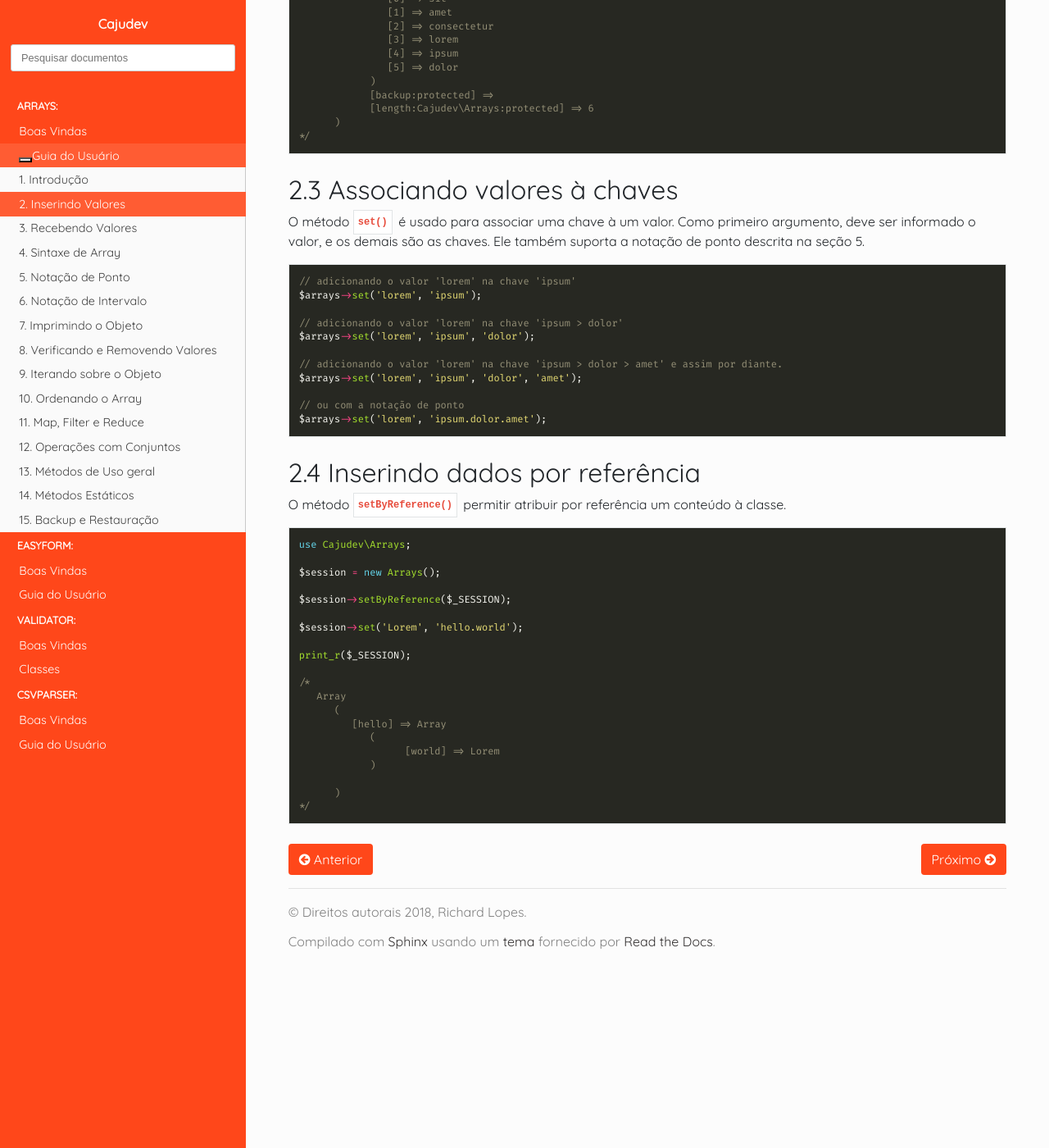
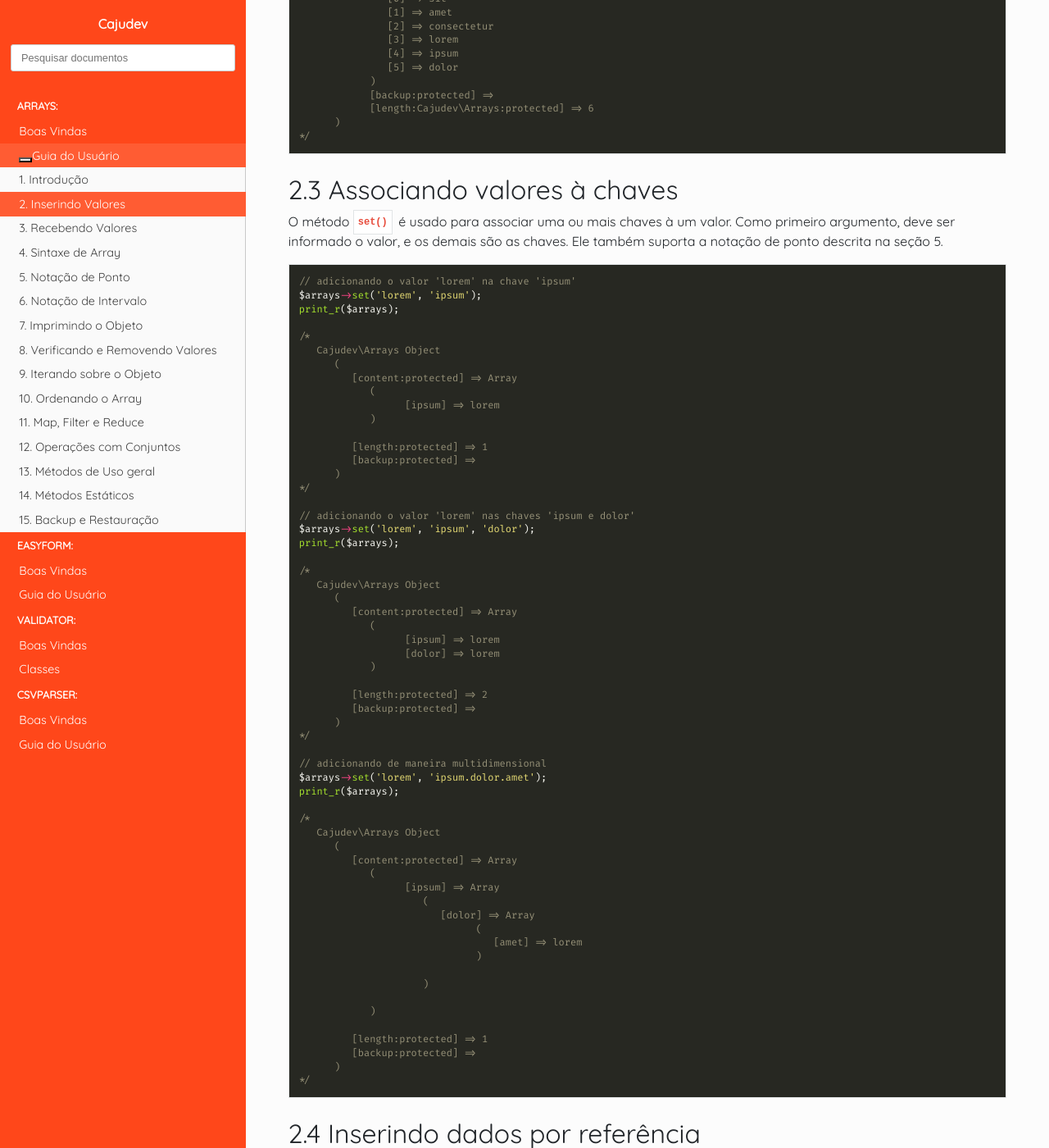
Before and after one commit to cajudev/docs, a Sphinx documentation site: the page built from source/arrays/pages/inserting-values.rst, in a window 1280 px wide and 1400 px high, scrolled down 973 px. Shown: the whole window at 82% size. Built offline with Sphinx 7.4.7 and the Read the Docs theme 2.0.0, drawn with Linux system fonts in a browser that asks for light colours; nearby versions of some CDN libraries; library files that are not in the unit come from our copies; pages that are not in the unit, such as notebooks, are missing from menus.

Commit message:
Alteração Get Set

```diff
--- a/source/arrays/pages/inserting-values.rst
+++ b/source/arrays/pages/inserting-values.rst
@@ -71,22 +71,70 @@ O método ``unshift()`` aceita um número variável de argumentos e serve para a
 2.3 Associando valores à chaves
 -------------------------------
 
-O método ``set()`` é usado para associar uma chave à um valor.  Como primeiro argumento, deve ser
+O método ``set()`` é usado para associar uma ou mais chaves à um valor.  Como primeiro argumento, deve ser
 informado o valor, e os demais são as chaves. Ele também suporta a notação de ponto descrita na seção 5.
 
 .. code:: php
 
    // adicionando o valor 'lorem' na chave 'ipsum'
    $arrays->set('lorem', 'ipsum');
+   print_r($arrays);
 
-   // adicionando o valor 'lorem' na chave 'ipsum > dolor'
+   /*
+      Cajudev\Arrays Object
+         (
+            [content:protected] => Array
+               (
+                     [ipsum] => lorem
+               )
+
+            [length:protected] => 1
+            [backup:protected] =>
+         )
+   */
+
+   // adicionando o valor 'lorem' nas chaves 'ipsum e dolor'
    $arrays->set('lorem', 'ipsum', 'dolor');
+   print_r($arrays);
 
-   // adicionando o valor 'lorem' na chave 'ipsum > dolor > amet' e assim por diante.
-   $arrays->set('lorem', 'ipsum', 'dolor', 'amet');
+   /*
+      Cajudev\Arrays Object
+         (
+            [content:protected] => Array
+               (
+                     [ipsum] => lorem
+                     [dolor] => lorem
+               )
 
-   // ou com a notação de ponto
+            [length:protected] => 2
+            [backup:protected] =>
+         )
+   */
+
+   // adicionando de maneira multidimensional
    $arrays->set('lorem', 'ipsum.dolor.amet');
+   print_r($arrays);
+
+   /*
+      Cajudev\Arrays Object
+         (
+            [content:protected] => Array
+               (
+                     [ipsum] => Array
+                        (
+                           [dolor] => Array
+                                 (
+                                    [amet] => lorem
+                                 )
+
+                        )
+
+               )
+
+            [length:protected] => 1
+            [backup:protected] =>
+         )
+   */
 
 2.4 Inserindo dados por referência
 ----------------------------------
```
Also changed, not shown: source/arrays/pages/getting-values.rst (+20 -16 lines).
